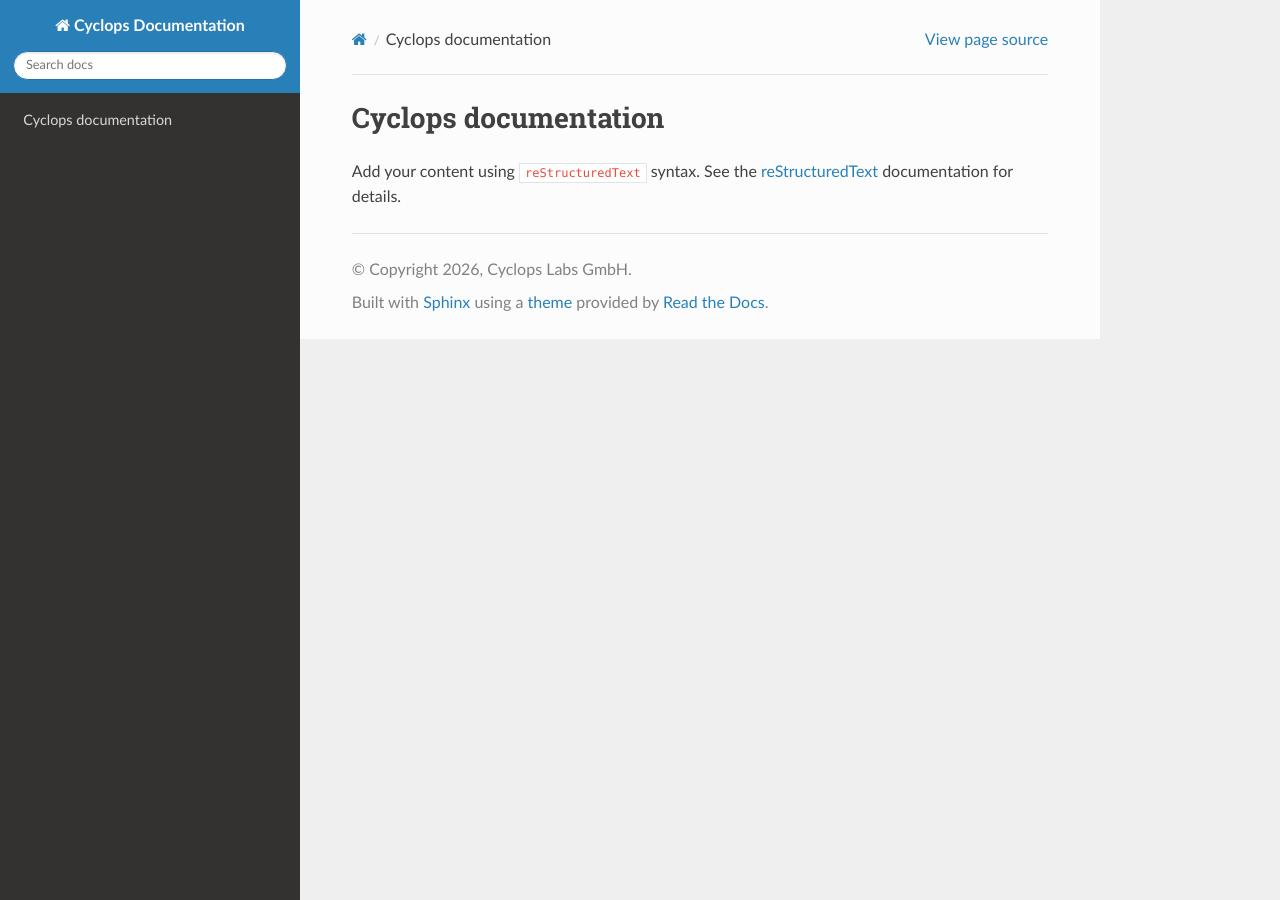
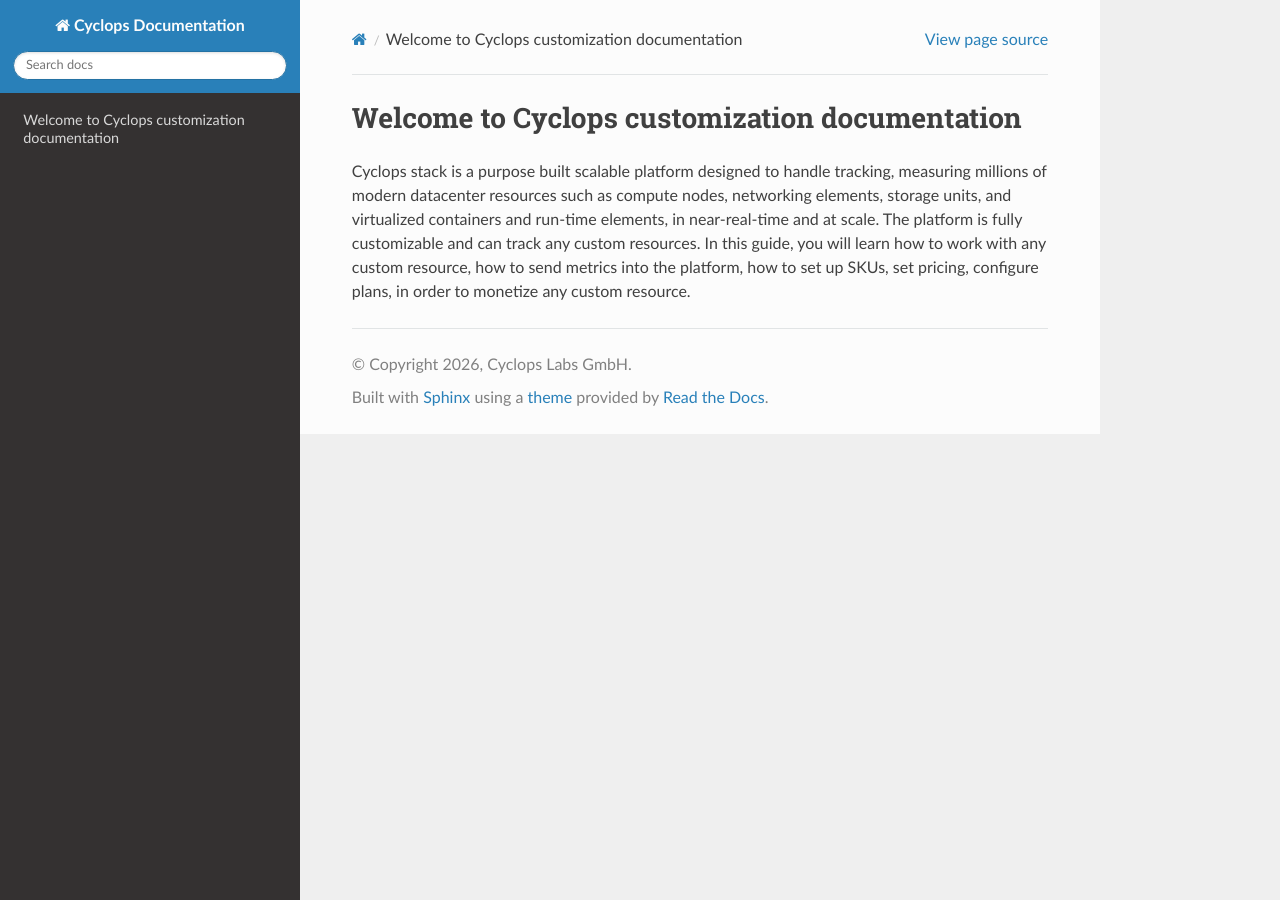
Before and after one commit to Cyclops-Labs/documentation, a Sphinx documentation site: the page built from docs/source/index.rst, in a window 1280 px wide. Built offline with Sphinx 7.4.7 and the Read the Docs theme 3.1.0, drawn with Linux system fonts in a browser that asks for light colours.

Commit message:
initializing readthedocs

```diff
--- a/docs/source/index.rst
+++ b/docs/source/index.rst
@@ -3,12 +3,14 @@
    You can adapt this file completely to your liking, but it should at least
    contain the root `toctree` directive.
 
-Cyclops documentation
+Welcome to Cyclops customization documentation
 ===================================
-
-Add your content using ``reStructuredText`` syntax. See the
-`reStructuredText <https://www.sphinx-doc.org/en/master/usage/restructuredtext/index.html>`_
-documentation for details.
+Cyclops stack is a purpose built scalable platform designed to handle tracking, measuring
+millions of modern datacenter resources such as compute nodes, networking elements, storage
+units, and virtualized containers and run-time elements, in near-real-time and at scale.
+The platform is fully customizable and can track any custom resources. In this guide, you
+will learn how to work with any custom resource, how to send metrics into the platform, how
+to set up SKUs, set pricing, configure plans, in order to monetize any custom resource.
 
 
 .. toctree::
```
